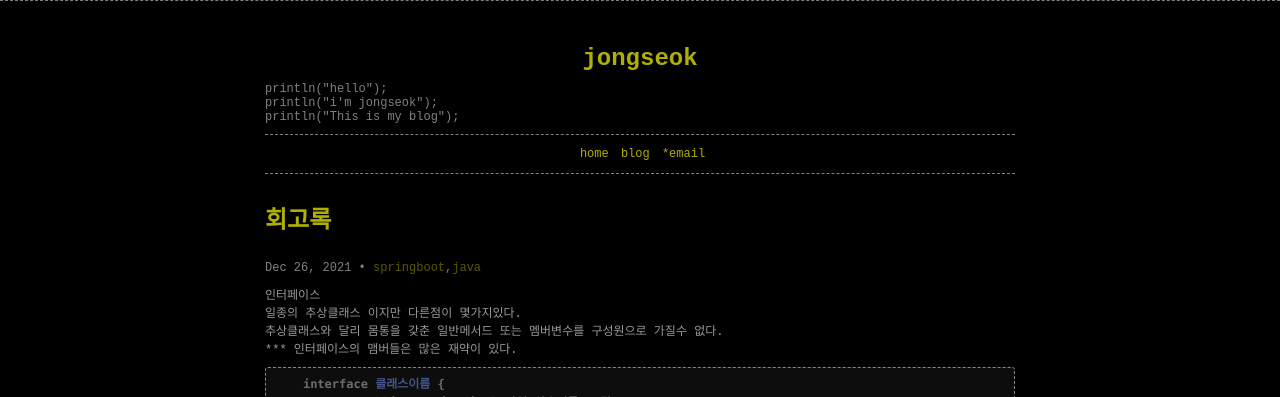
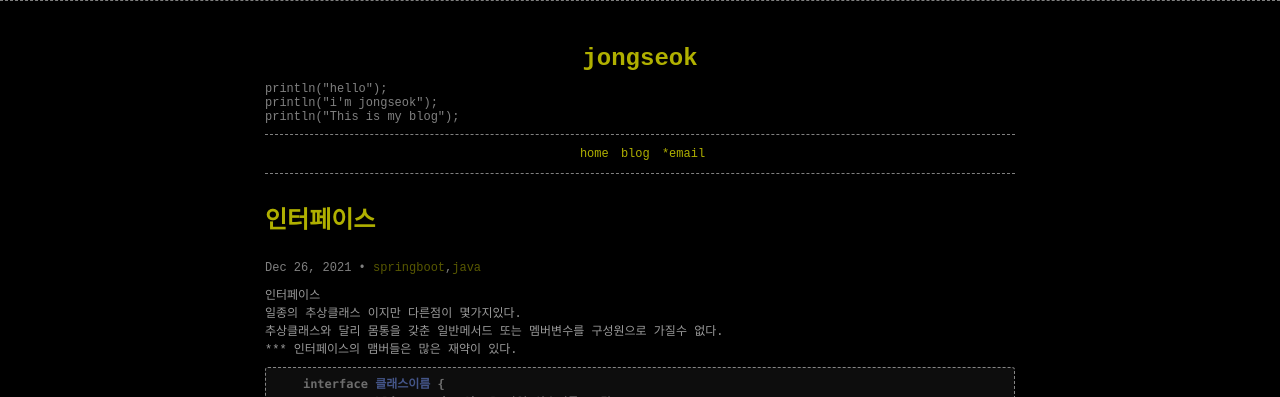
Before and after one commit to jongseok6598/blog, a Jekyll site: the page built from _posts/2022/2022-06-05-인터페이스.md, in a window 1280 px wide. Shown: the top 397 px of the page. Built offline with Jekyll 4.4.1, drawn with Linux system fonts in a browser that asks for light colours; comment, search, counter and statistics services are not loaded.

Commit message:
interface and abstract

```diff
--- a/_posts/2022/2022-06-05-인터페이스.md
+++ b/_posts/2022/2022-06-05-인터페이스.md
@@ -1,6 +1,6 @@
 ---
 layout: post
-title:	"회고록"
+title:	"인터페이스"
 date:	2021-12-26 12:00:00
 categories:
     - blog
```
Also changed, not shown: _posts/2022/2022-06-05-인터페이스와_추상클래스.md (renamed from _posts/2022/2022-06-05-인터페이스와 추상클래스.md, +1 -1 lines).
